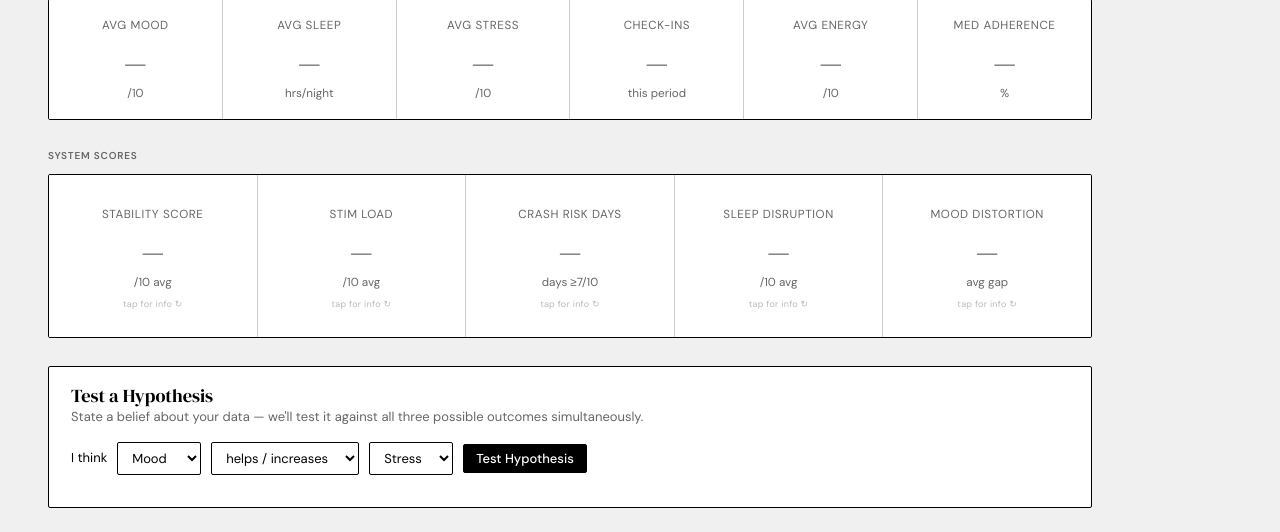
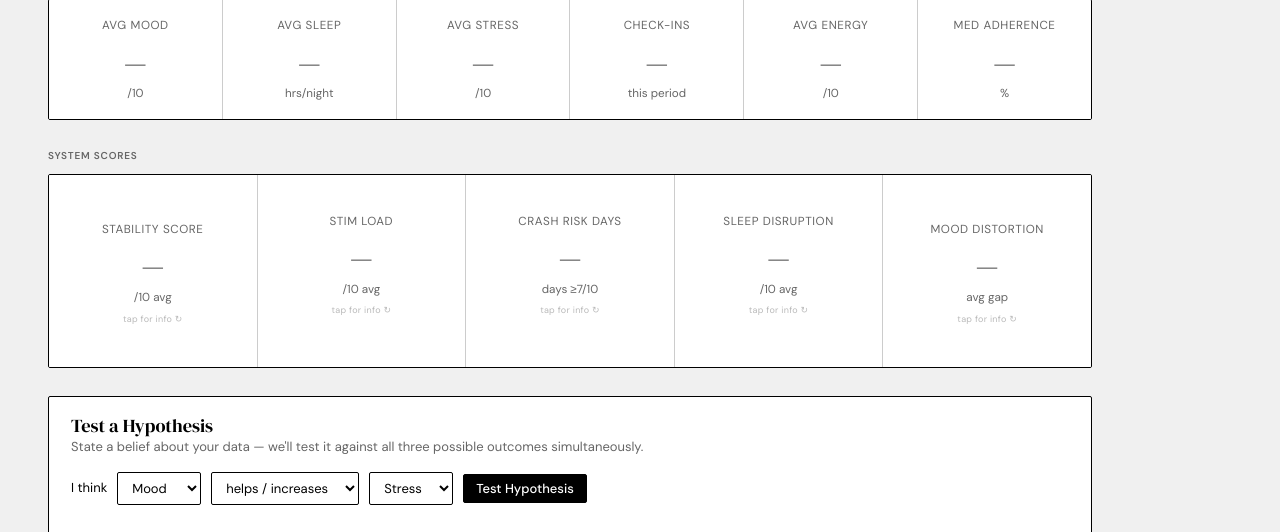
Before and after one commit to zwoodward34-create/cognasync-mvp, a Flask app: template templates/patient/trends.html in a window 1280 px wide. Shown: the part 200-732 px from the top of the page. Run offline with Flask 3, Linux system fonts and the light colour scheme; the template is opened without the code that fills it, so the values that code supplies are empty.

Commit message:
fix: flip card back face no longer clipped — grid stacking approach
Replace position:absolute on back face with CSS grid stacking
(grid-area:1/1 on both faces). The card now sizes to whichever
face is taller, so descriptions always render fully without scroll.

Co-Authored-By: Claude Sonnet 4.6 <noreply@anthropic.com>

```diff
--- a/static/css/style.css
+++ b/static/css/style.css
@@ -692,14 +692,14 @@ input[type="number"], input[type="date"], select, .form-textarea, textarea {
 .stat-card-alert { background: #fff8f8; border-bottom: 2px solid #dc2626; }
 .stat-card-alert .stat-value { color: #dc2626; }
 .stat-card-alert .stat-label { color: #b91c1c; }
-/* Flip cards */
+/* Flip cards — grid stacking lets the taller face drive card height */
 .flip-card { cursor: pointer; perspective: 600px; }
-.flip-card-inner { position: relative; transform-style: preserve-3d; transition: transform 0.38s ease; }
+.flip-card-inner { display: grid; transform-style: preserve-3d; transition: transform 0.38s ease; }
 .flip-card.flipped .flip-card-inner { transform: rotateY(180deg); }
-.flip-card-front { backface-visibility: hidden; -webkit-backface-visibility: hidden; display: flex; flex-direction: column; align-items: center; justify-content: center; padding: 14px 10px 10px; min-height: 108px; }
-.flip-card-back { position: absolute; inset: 0; backface-visibility: hidden; -webkit-backface-visibility: hidden; transform: rotateY(180deg); background: var(--surface); display: flex; flex-direction: column; align-items: center; justify-content: center; padding: 10px 12px; overflow-y: auto; font-size: 11px; color: var(--text-muted); line-height: 1.6; text-align: center; }
+.flip-card-front, .flip-card-back { grid-area: 1/1; backface-visibility: hidden; -webkit-backface-visibility: hidden; display: flex; flex-direction: column; align-items: center; justify-content: center; padding: 14px 10px 10px; }
+.flip-card-back { transform: rotateY(180deg); background: var(--surface); font-size: 10.5px; color: var(--text-muted); line-height: 1.55; text-align: center; }
 .flip-card-alert .flip-card-back { background: #fff8f8; }
-.flip-card-back strong { display: block; font-size: 11.5px; color: #111; margin-bottom: 5px; font-weight: 700; }
+.flip-card-back strong { display: block; font-size: 11px; color: #111; margin-bottom: 5px; font-weight: 700; }
 .flip-hint { font-size: 9px; color: var(--text-muted); opacity: 0.45; margin-top: 5px; letter-spacing: .03em; }
 .stat-label { font-size: 0.73rem; color: var(--text-muted); text-transform: uppercase; letter-spacing: 0.05em; margin-bottom: 6px; }
 .stat-value { font-family: 'DM Serif Display', serif; font-size: 1.7rem; }
```
